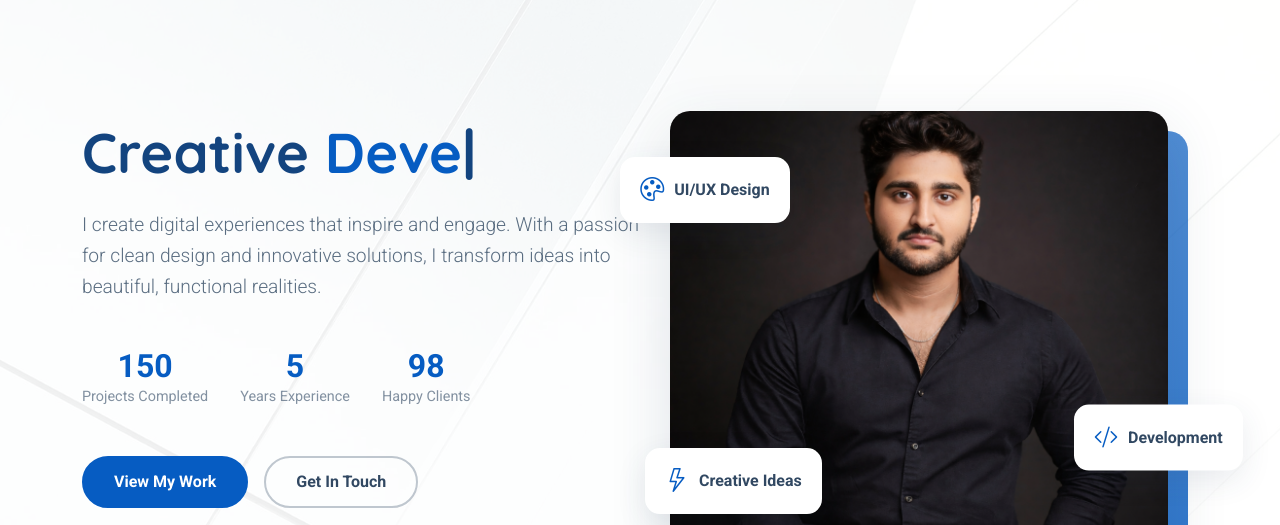
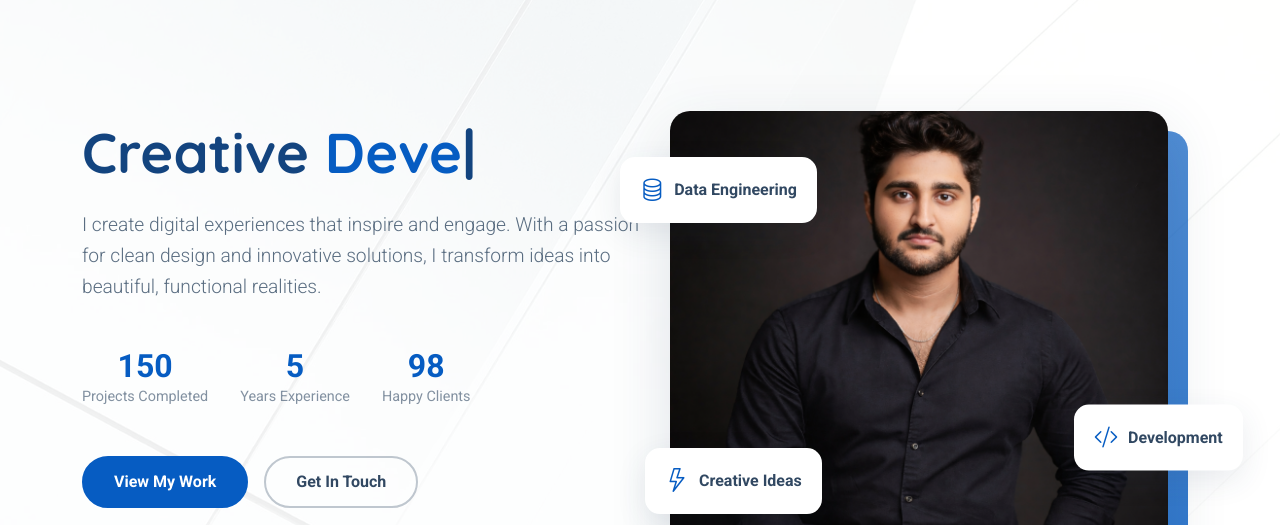
Before and after one commit to Kollipati/vamshiportfolio, a plain HTML site: page index.html in a window 1280 px wide. Shown: the part 69-594 px from the top of the page. Drawn offline with nearby package versions, Linux system fonts and the light colour scheme.

Commit message:
Update index.html

```diff
--- a/index.html
+++ b/index.html
@@ -103,8 +103,8 @@
             <div class="image-container">
               <div class="floating-elements">
                 <div class="floating-card card-1" data-aos="zoom-in" data-aos-delay="300">
-                  <i class="bi bi-palette"></i>
-                  <span>UI/UX Design</span>
+                  <i class="bi bi-database"></i>
+                  <span>Data Engineering</span>
                 </div>
                 <div class="floating-card card-2" data-aos="zoom-in" data-aos-delay="400">
                   <i class="bi bi-code-slash"></i>
```
